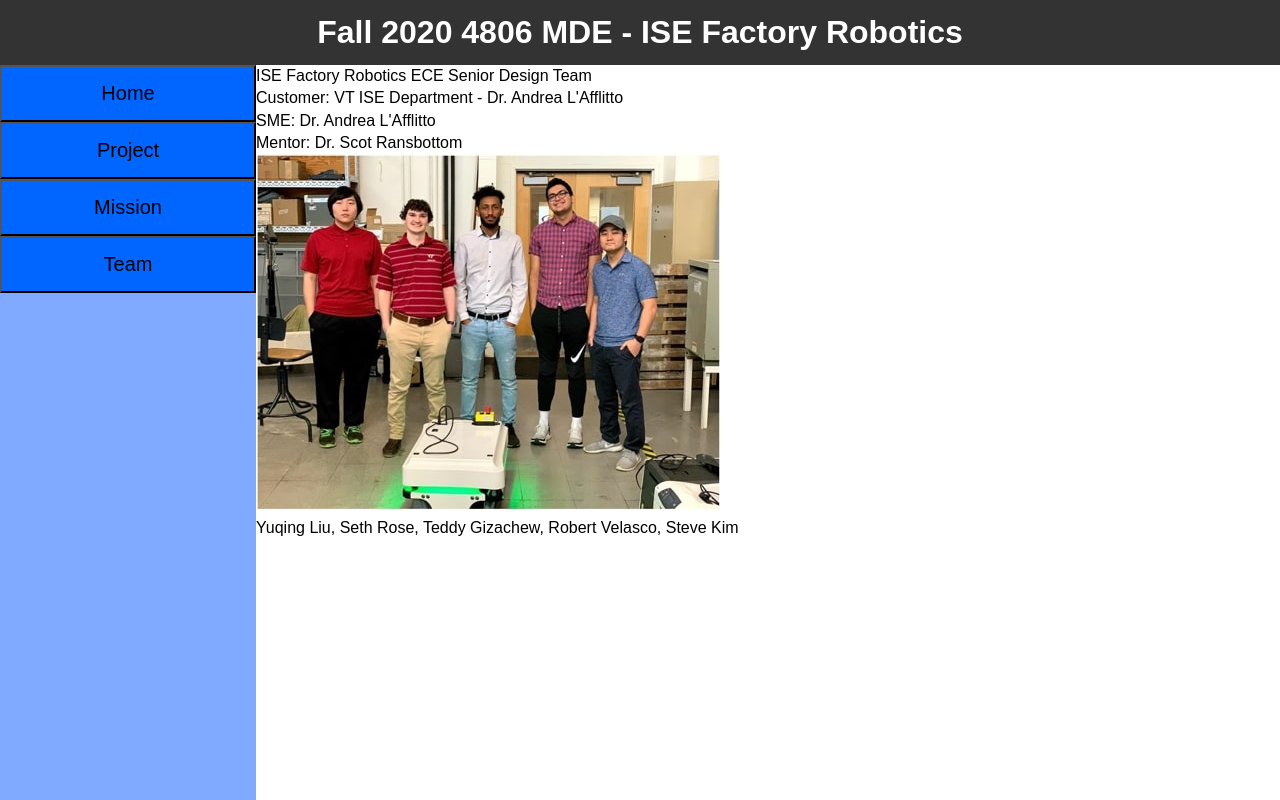
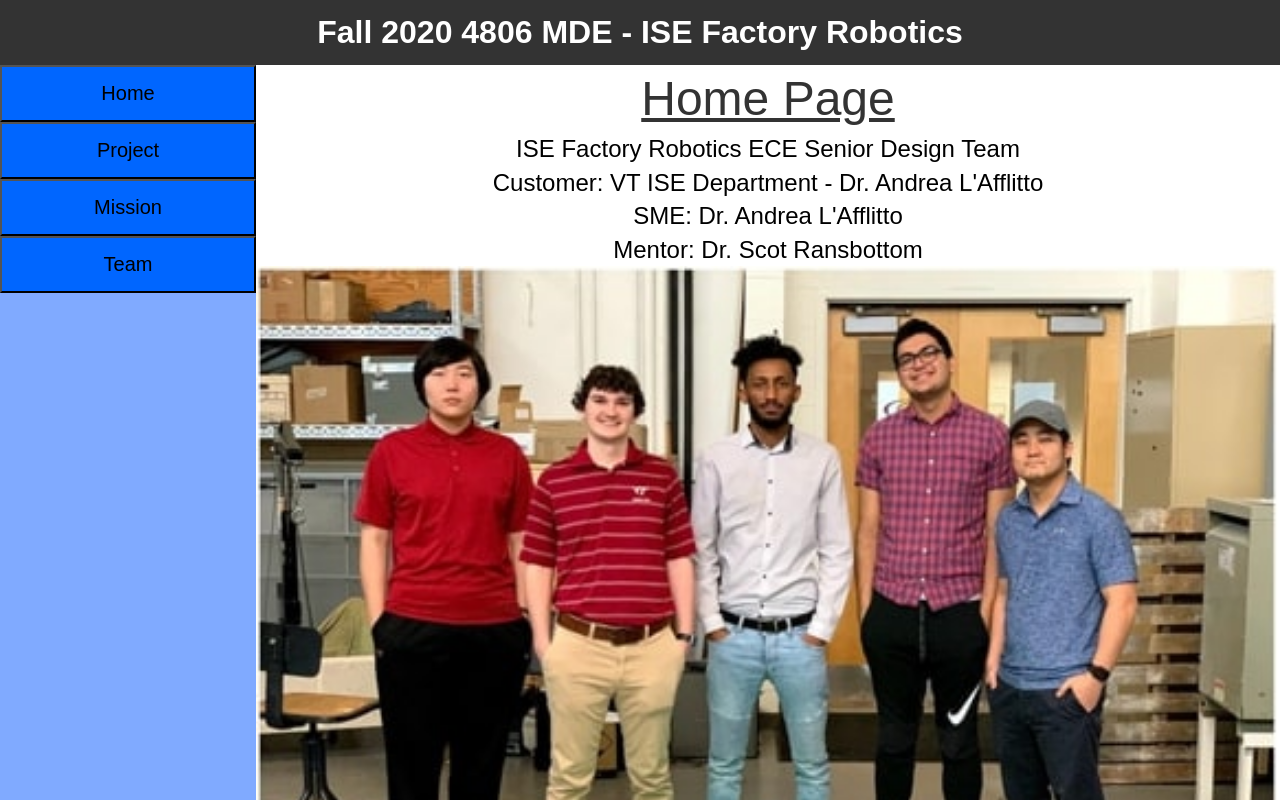
Before and after one commit to robertvelasco3/mirFall2020, an Angular app in the folder angularCode/: page / in a window 1280 px wide. Shown: the top 800 px of the page. Built offline with nearby package versions, Linux system fonts and the light colour scheme.

Commit message:
added headers to each page

```diff
--- a/angularCode/src/app/components/home-page/home-page.component.css
+++ b/angularCode/src/app/components/home-page/home-page.component.css
@@ -0,0 +1,18 @@
+.pageHeader {
+    color: #333;
+    text-align: center;
+    text-decoration: underline;
+    font-size: 48px;
+}
+
+.info {
+    font-size: 24px;
+    text-align: center;
+}
+
+.homeImage {
+    width: 100%;
+    display: block;
+    margin-left: auto;
+    margin-right: auto;
+}
--- a/angularCode/src/app/components/home-page/home-page.component.html
+++ b/angularCode/src/app/components/home-page/home-page.component.html
@@ -1,8 +1,13 @@
 <div>
-    <p>ISE Factory Robotics ECE Senior Design Team</p>
-    <p>Customer: VT ISE Department - Dr. Andrea L'Afflitto</p>
-    <p>SME: Dr. Andrea L'Afflitto</p>
-    <p>Mentor: Dr. Scot Ransbottom</p>
-    <img src="assets/images/teamPicture.jpg">
+    <div class="pageHeader">
+        <p>Home Page</p>
+    </div>
+    <div class = "info">
+        <p>ISE Factory Robotics ECE Senior Design Team</p>
+        <p>Customer: VT ISE Department - Dr. Andrea L'Afflitto</p>
+        <p>SME: Dr. Andrea L'Afflitto</p>
+        <p>Mentor: Dr. Scot Ransbottom</p>
+    </div>
+    <img class="homeImage" src="assets/images/teamPicture.jpg">
     <p>Yuqing Liu, Seth Rose, Teddy Gizachew, Robert Velasco, Steve Kim</p>
 </div>
--- a/angularCode/src/app/components/mission/mission.component.css
+++ b/angularCode/src/app/components/mission/mission.component.css
@@ -1,3 +1,10 @@
+.pageHeader {
+    color: #333;
+    text-align: center;
+    text-decoration: underline;
+    font-size: 48px;
+}
+
 .deliver button {
     background: #00ff00;
     color: #000000;
--- a/angularCode/src/app/components/mission/mission.component.html
+++ b/angularCode/src/app/components/mission/mission.component.html
@@ -1,4 +1,7 @@
 <div>
+    <div class="pageHeader">
+        <p>Mission Page</p>
+    </div>
     <img class = "image" src="assets/images/mirMap.jpg">
     <div class = "deliver">
         <button (click)="deliver()">Deliver</button>
--- a/angularCode/src/app/components/project-page/project-page.component.css
+++ b/angularCode/src/app/components/project-page/project-page.component.css
@@ -1,7 +1,6 @@
-.projDisp button {
-    padding: 10px 10px;
-    width: 100%;
-    cursor: pointer;
-    font-size: 20px;
-    float: left;
+.pageHeader {
+    color: #333;
+    text-align: center;
+    text-decoration: underline;
+    font-size: 48px;
 }
--- a/angularCode/src/app/components/project-page/project-page.component.html
+++ b/angularCode/src/app/components/project-page/project-page.component.html
@@ -1,6 +1,5 @@
-<div class="projDisp">
-    <h1>Learning Facotry Projects</h1>
-    <div *ngFor="let proj of projects">
-        <button>{{proj.id}}: {{proj.name}}</button>
+<div>
+    <div class="pageHeader">
+        <p>Project Page</p>
     </div>
 </div>
--- a/angularCode/src/app/components/team-page/team-page.component.css
+++ b/angularCode/src/app/components/team-page/team-page.component.css
@@ -0,0 +1,6 @@
+.pageHeader {
+    color: #333;
+    text-align: center;
+    text-decoration: underline;
+    font-size: 48px;
+}
--- a/angularCode/src/app/components/team-page/team-page.component.html
+++ b/angularCode/src/app/components/team-page/team-page.component.html
@@ -1 +1,5 @@
-<p>Team Page</p>
+<div>
+    <div class="pageHeader">
+        <p>Team Page</p>
+    </div>
+</div>
```
